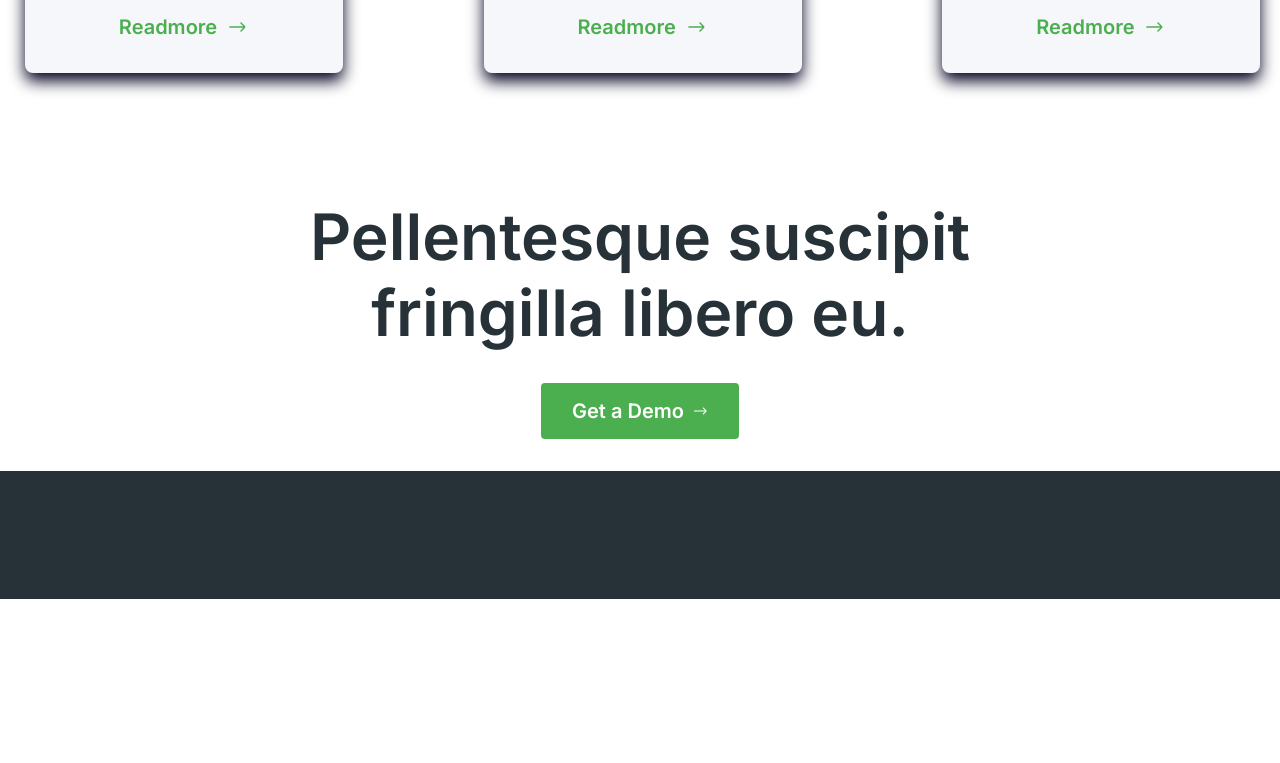
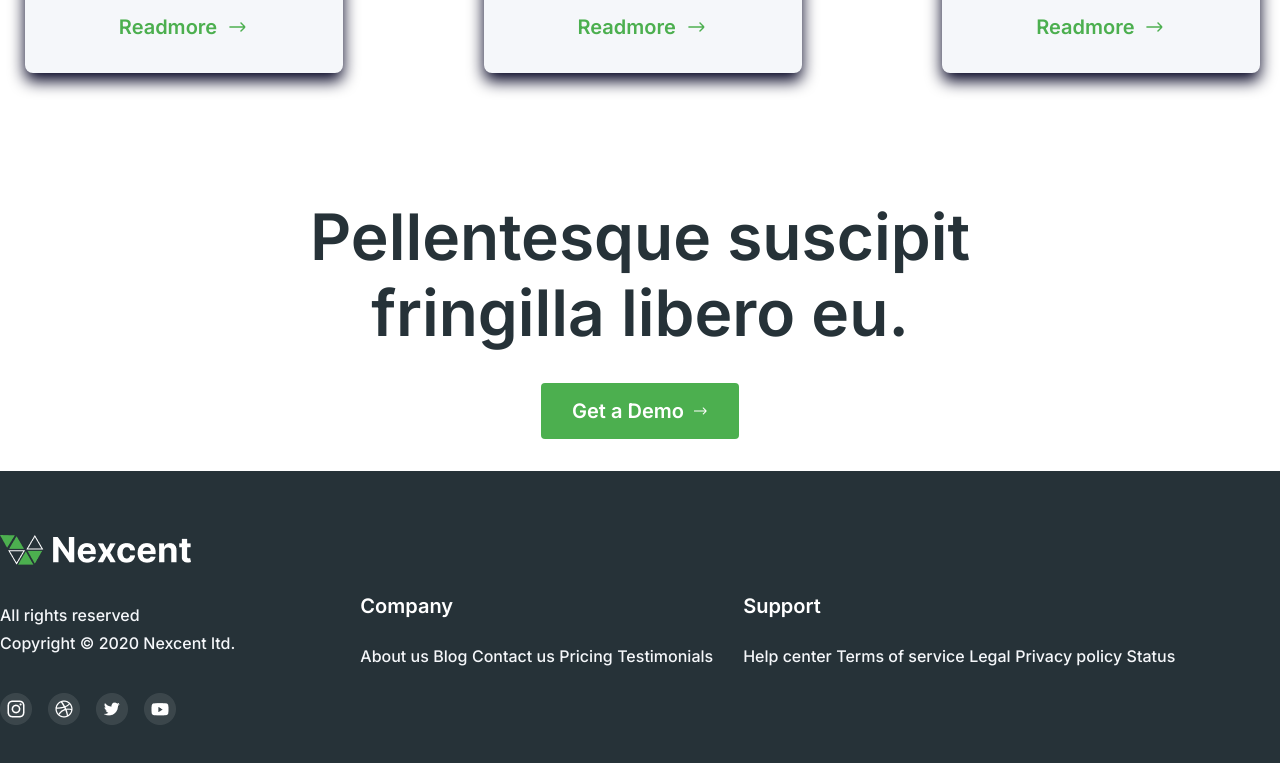
Before and after one commit to fahim-fullstack/minimal, a website: page index.html in a window 1280 px wide. Shown: the part 3445-4208 px from the top of the page. Before the commit the page ends 4044 px from the top, so only its background shows below. Drawn offline with Linux system fonts and the light colour scheme; a web font is replaced by a local one.

Commit message:
foot update

```diff
--- a/index.html
+++ b/index.html
@@ -429,9 +429,45 @@
         <div><img src="./images/Rightw.png" alt="imge"></div>
       </div>
     </section>
-    <footer class="box py-16 bg-neutral-black">
-      <div class="flex gap-31.25">
-
+    <footer class=" py-16 bg-neutral-black">
+      <div class="flex box gap-31.25">
+        <div>
+          <div><img src="./images/Logow.png" alt="logo"></div>
+          <p class="text-neutral-silver leading-5 pt-10">All rights reserved</p>
+          <p class="text-neutral-silver leading-5 pb-10 pt-2">Copyright © 2020 Nexcent ltd.</p>
+          <div class="flex gap-4 items-center">
+            <a href="#">
+              <img src="./images/Social Icons.png" alt="icon">
+            </a>
+            <a href="#">
+              <img src="./images/Social Icons1.png" alt="icon">
+            </a>
+            <a href="#">
+              <img src="./images/Social Icons2.png" alt="icon">
+            </a>
+            <a href="#">
+              <img src="./images/Social Icons3.png" alt="icon">
+            </a>
+          </div>
+        </div>
+        <div class="flex gap-7.5 justify-center items-center">
+           <div>
+            <h4 class="mb-6 text-neutral-white">Company</h4>
+            <a class="mb-3 text-neutral-silver" href="#">About us</a>
+            <a class="mb-3 text-neutral-silver" href="#">Blog</a>
+            <a class="mb-3 text-neutral-silver" href="#">Contact us</a>
+            <a class="mb-3 text-neutral-silver" href="#">Pricing</a>
+            <a class="mb-3 text-neutral-silver" href="#">Testimonials</a>
+           </div>
+           <div>
+            <h4 class="mb-6 text-neutral-white">Support</h4>
+            <a class="mb-3 text-neutral-silver" href="#">Help center</a>
+            <a class="mb-3 text-neutral-silver" href="#">Terms of service</a>
+            <a class="mb-3 text-neutral-silver" href="#">Legal</a>
+            <a class="mb-3 text-neutral-silver" href="#">Privacy policy</a>
+            <a class="mb-3 text-neutral-silver" href="#">Status</a>
+           </div>
+        </div>
       </div>
     </footer>
   </body>
```
Also changed, not shown: css/style.css, images/Logow.png (added), images/Social Icons.png (added), images/Social Icons1.png (added), images/Social Icons2.png (added), images/Social Icons3.png (added).
